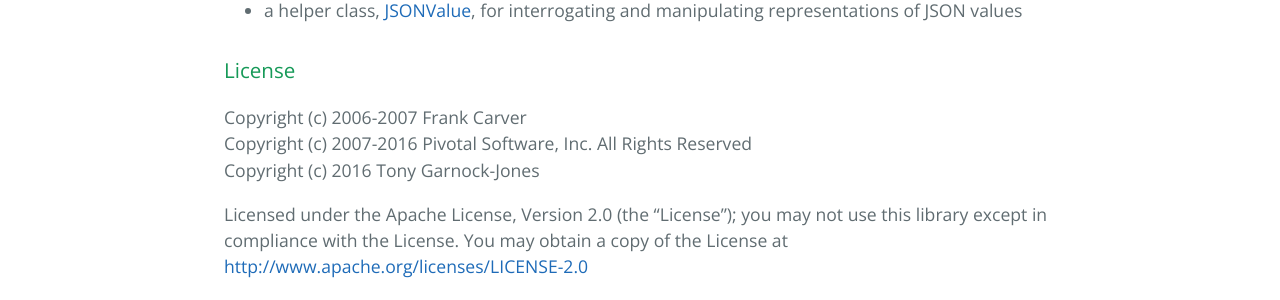
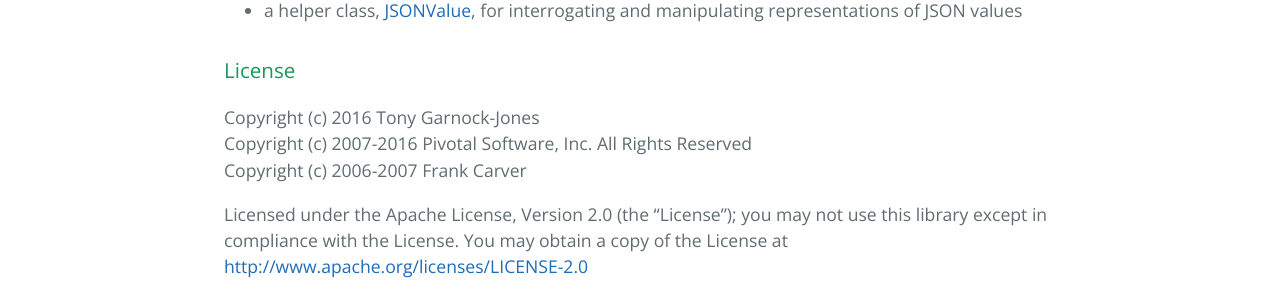
Before and after one commit to tonyg/java-json-leastfixedpoint, a Jekyll site: the page built from index.markdown, in a window 1280 px wide. Shown: the part 591-891 px from the top of the page. Built offline with Jekyll 4.4.1, drawn with Linux system fonts in a browser that asks for light colours.

Commit message:
Shuffle deckchairs

```diff
--- a/index.markdown
+++ b/index.markdown
@@ -22,9 +22,9 @@
 
 ### License
 
+Copyright (c) 2016 Tony Garnock-Jones
+Copyright (c) 2007-2016 Pivotal Software, Inc. All Rights Reserved
 Copyright (c) 2006-2007 Frank Carver
-Copyright (c) 2007-2016 Pivotal Software, Inc. All Rights Reserved
-Copyright (c) 2016 Tony Garnock-Jones
 
 Licensed under the Apache License, Version 2.0 (the "License");
 you may not use this library except in compliance with the License.
```
